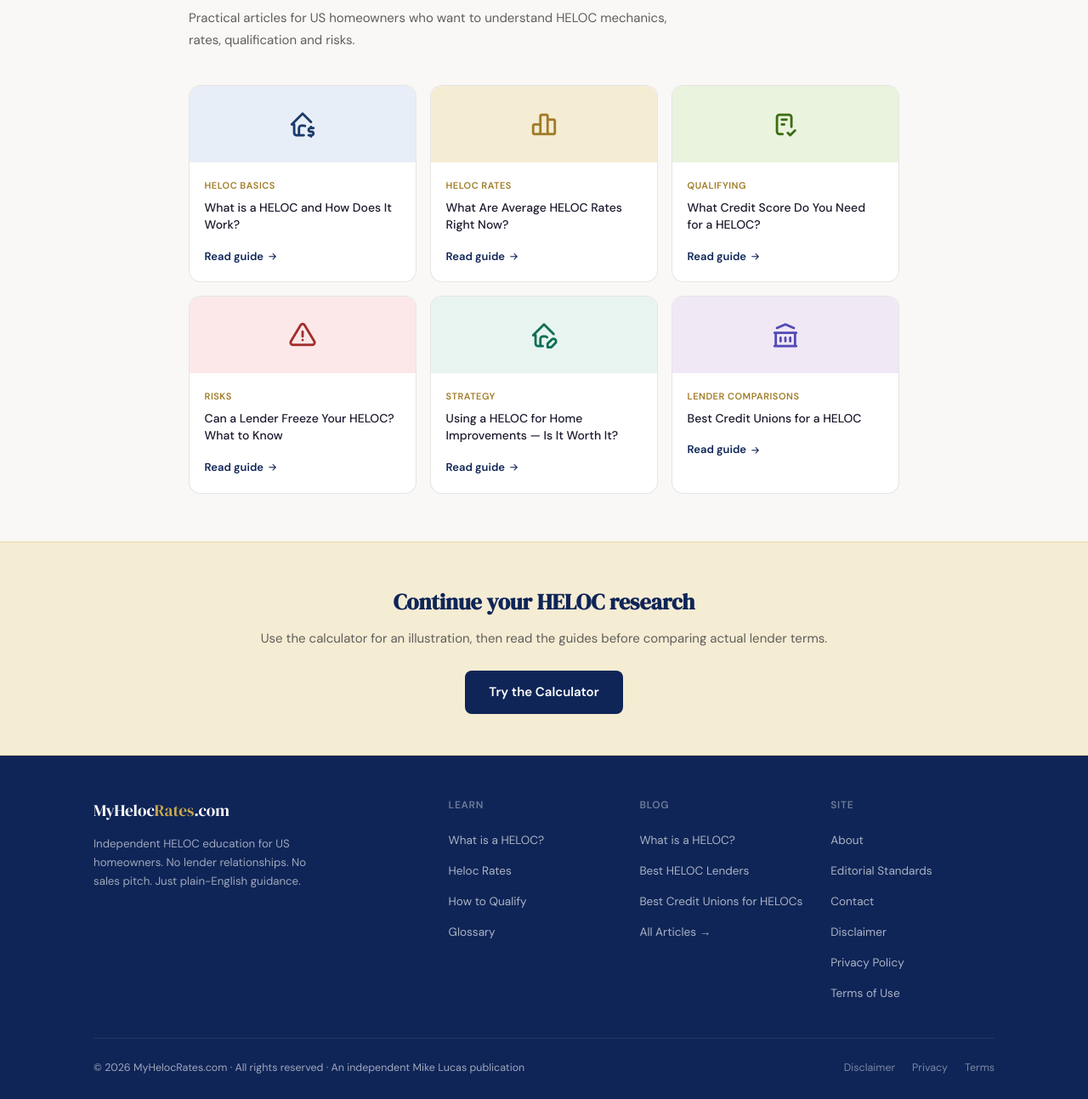
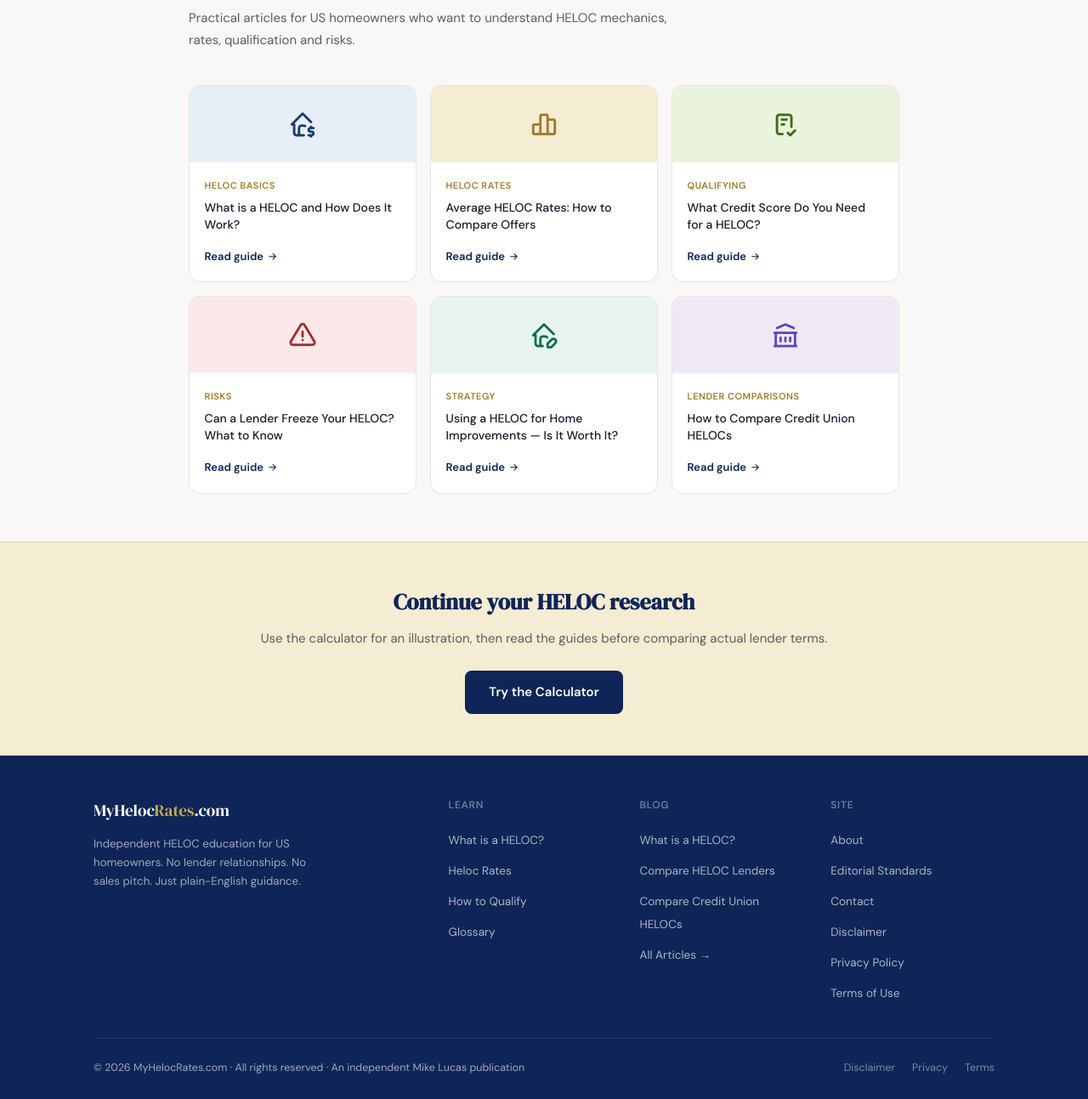
Before and after one commit to onelukey/myhelocrates-site, a plain HTML site: page index.html in a window 1280 px wide. Shown: the part 2559-3852 px from the top of the page at 85% size. Drawn offline with Linux system fonts and the light colour scheme.

Commit message:
MHR-003I.33: Homepage editorial consistency improvements

```diff
--- a/index.html
+++ b/index.html
@@ -223,7 +223,7 @@
       </div>
       <div class="feature-card">
         <div class="feature-icon"><i class="ti ti-users" aria-hidden="true"></i></div>
-        <h3>Independent research</h3>
+        <h3>Independent publishing</h3>
         <p>Core guides use primary US sources where possible, with lender-specific terms kept separate from general HELOC rules.</p>
       </div>
     </div>
@@ -241,7 +241,8 @@
         <div class="step">
           <div class="step-num">1</div>
           <h4>Check your equity</h4>
-          <p>Use our free calculator to find out how much equity your home currently holds.</p>
+          <p>Use our free calculator to estimate your home equity using the property value and outstanding debt amounts you enter.</p>
+
         </div>
         <div class="step">
           <div class="step-num">2</div>
@@ -280,7 +281,7 @@
         <div class="blog-thumb t2"><i class="ti ti-chart-bar" style="color:#a07c28;" aria-hidden="true"></i></div>
         <div class="blog-content">
           <div class="blog-cat">HELOC Rates</div>
-          <h4>What Are Average HELOC Rates Right Now?</h4>
+          <h4>Average HELOC Rates: How to Compare Offers</h4>
           <a href="/blog/average-heloc-rates/" class="read-more">Read guide <i class="ti ti-arrow-right" aria-hidden="true"></i></a>
         </div>
       </article>
@@ -312,7 +313,7 @@
         <div class="blog-thumb t6"><i class="ti ti-building-bank" style="color:#534ab7;" aria-hidden="true"></i></div>
         <div class="blog-content">
           <div class="blog-cat">Lender Comparisons</div>
-          <h4>Best Credit Unions for a HELOC</h4>
+          <h4>How to Compare Credit Union HELOCs</h4>
           <a href="/blog/best-credit-unions-heloc/" class="read-more">Read guide <i class="ti ti-arrow-right" aria-hidden="true"></i></a>
         </div>
       </article>
@@ -348,8 +349,9 @@
         <h4>Blog</h4>
         <ul>
           <li><a href="/blog/what-is-a-heloc/">What is a HELOC?</a></li>
-          <li><a href="/blog/best-heloc-lenders/">Best HELOC Lenders</a></li>
-          <li><a href="/blog/best-credit-unions-heloc/">Best Credit Unions for HELOCs</a></li>
+<li><a href="/blog/best-heloc-lenders/">Compare HELOC Lenders</a></li>
+<li><a href="/blog/best-credit-unions-heloc/">Compare Credit Union HELOCs</a></li>
+
           <li><a href="/blog/">All Articles →</a></li>
         </ul>
       </div>
```
